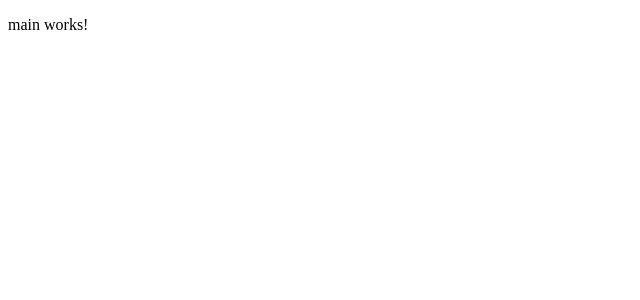
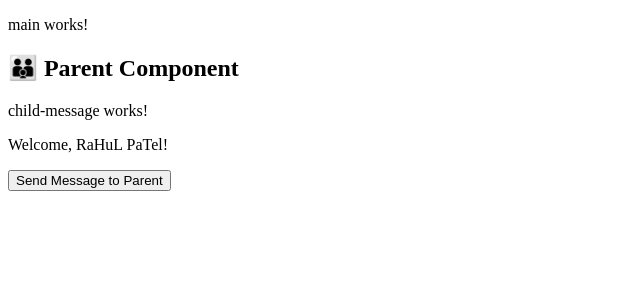
Before and after one commit to rahulpatel008/Angular-Preparation2025, an Angular app: page / in a window 1280 px wide. Shown: the top 300 px of the page, without its empty margins (0-640 px from the left). Built offline with nearby package versions, Linux system fonts and the light colour scheme.

Commit message:
Simple@Input@Output-Decorators

```diff
--- /dev/null
+++ b/src/app/decorators/child-message/child-message.component.html
@@ -0,0 +1,5 @@
+<p>child-message works!</p>
+
+<p>Welcome, {{ userName }}!</p>
+
+<button (click)="sendMessage()">Send Message to Parent</button>
--- /dev/null
+++ b/src/app/decorators/child-message/child-message.component.ts
@@ -0,0 +1,15 @@
+import { Component, EventEmitter, Input, Output } from '@angular/core';
+
+@Component({
+  selector: 'app-child-message',
+  templateUrl: './child-message.component.html'
+})
+
+export class ChildMessageComponent {
+  @Input() userName: string = '';
+
+  @Output() messageEvent = new EventEmitter<string>();
+  sendMessage() {
+    this.messageEvent.emit('Hello Parent! 👋');
+  }
+}
--- a/src/app/main.component.html
+++ b/src/app/main.component.html
@@ -1 +1,8 @@
 <p>main works!</p>
+
+
+<h2>👪 Parent Component</h2>
+<!-- Call child and listen to event -->
+<app-child-message (messageEvent)="receiveMessage($event)"  [userName]="'RaHuL PaTel'"></app-child-message>
+<!-- Show the message -->
+<p *ngIf="parentMessage">📨 Message from child: {{ parentMessage }}</p>
--- a/src/app/main.component.ts
+++ b/src/app/main.component.ts
@@ -1,11 +1,17 @@
 import { Component } from '@angular/core';
+import { ChildMessageComponent } from './decorators/child-message/child-message.component';
+import { CommonModule } from '@angular/common';
 
 @Component({
   selector: 'app-main',
-  imports: [],
+  imports: [ChildMessageComponent, CommonModule],
   templateUrl: './main.component.html',
   styleUrl: './main.component.css'
 })
 export class MainComponent {
+  parentMessage: string = '';
+  receiveMessage(message: string) {
+    this.parentMessage = message;
+  }
 
 }
```
Also changed, not shown: src/app/decorators/child-message/child-message.component.css (added), 1 other file (tests, documents, lock files or other folders).
